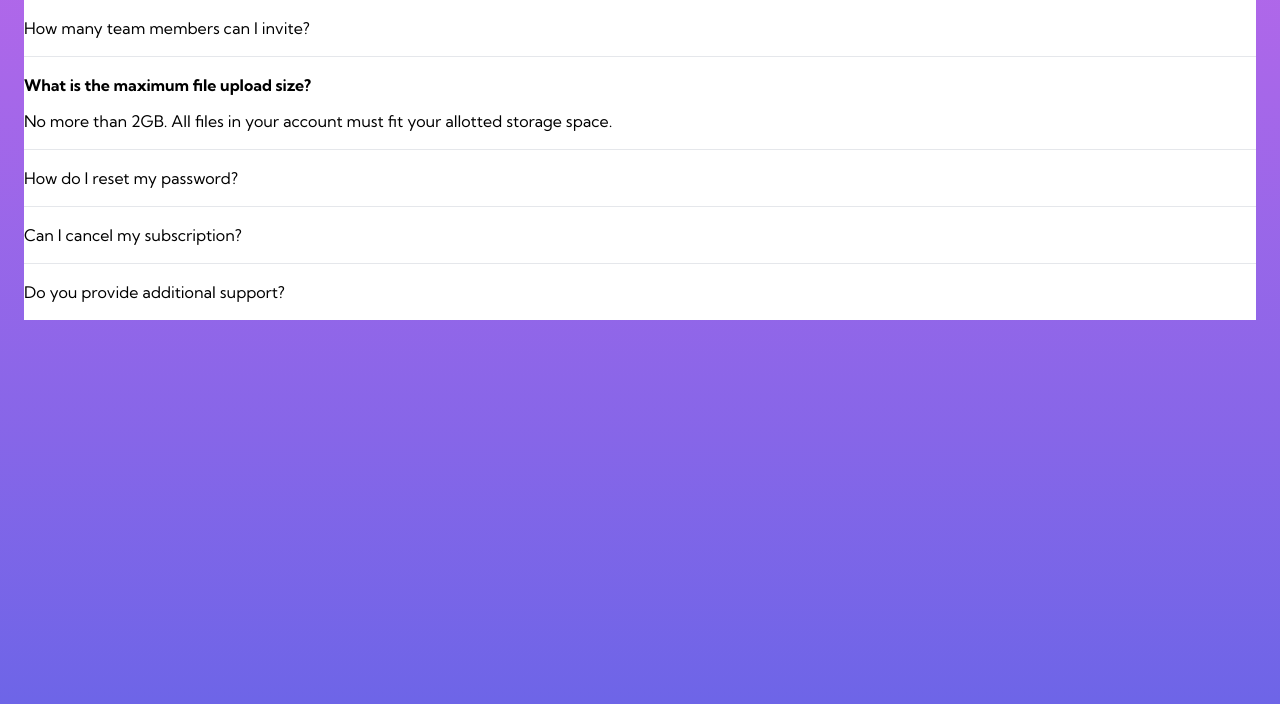
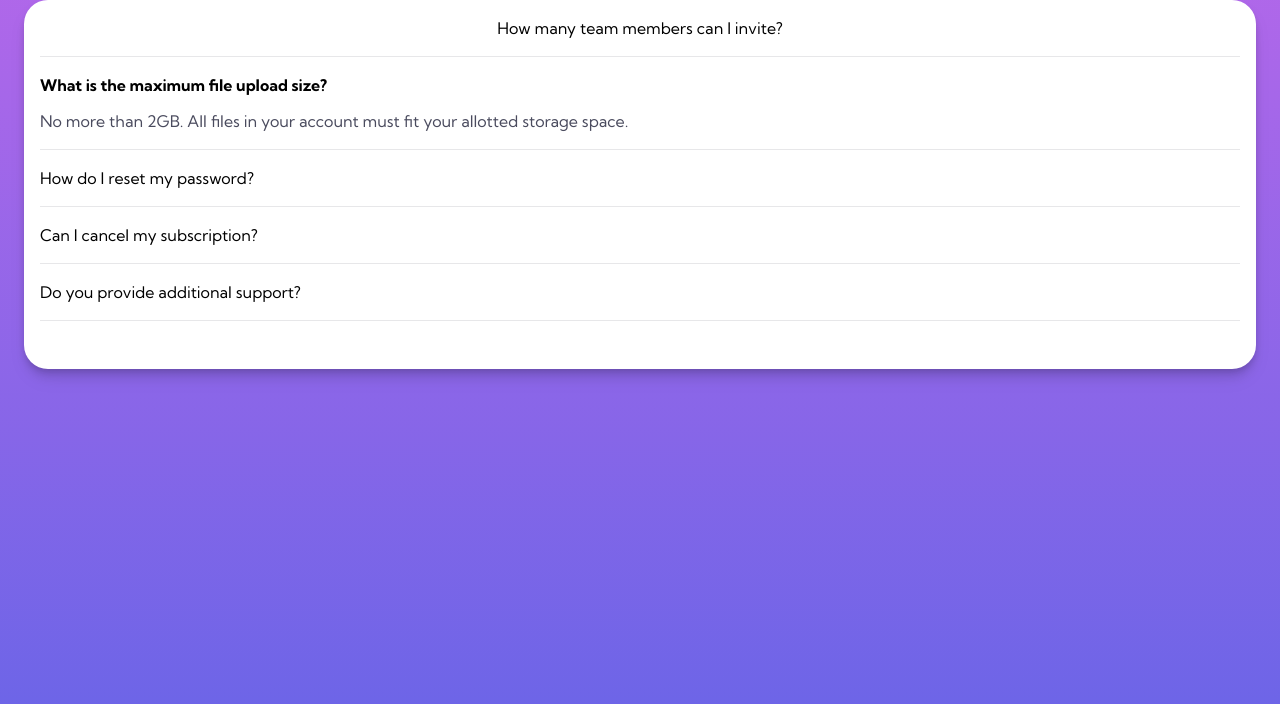
Before and after one commit to JustinByrne/FM-faq-accordion-card, a website: page index.html in a window 1280 px wide. Drawn offline with nearby package versions, Linux system fonts and the light colour scheme.

Commit message:
Added a bit of color and toggle accordion

```diff
--- a/index.html
+++ b/index.html
@@ -13,53 +13,63 @@
     </head>
 
     <body class="bg-gradient-to-b from-violet-soft to-blue-soft min-h-screen px-6">
-        <div class="font-kumbh-sans bg-white" x-data="{ open: '2' }">
+        <div class="font-kumbh-sans bg-white px-4 pb-12 rounded-3xl overflow-hidden drop-shadow-lg shadow-lg" x-data="{ open: '2' }">
             <div class="py-4">
-                <div class="cursor-pointer" @click="open = 1" :class="{ 'font-bold': open == 1 }">
+                <div class="cursor-pointer flex justify-around" @click="open = toggle(open, 1)" :class="{ 'font-bold pb-3': open == 1 }">
                     How many team members can I invite?
                 </div>
-                <div :class="{ 'hidden': open != 1 }">
+                <div class="text-blue-very-dark-grayish" :class="{ 'hidden': open != 1 }">
                     You can invite up to 2 additional users on the Free plan. There is no limit on
                     team members for the Premium plan.
                 </div>
             </div>
-            <hr>
+            <hr class="border-t border-blue-light-grayish">
             <div class="py-4">
-                <div class="cursor-pointer" @click="open = 2" :class="{ 'font-bold pb-3': open == 2 }">
+                <div class="cursor-pointer" @click="open = toggle(open, 2)" :class="{ 'font-bold pb-3': open == 2 }">
                     What is the maximum file upload size?
                 </div>
-                <div :class="{ 'hidden': open != 2 }">
+                <div class="text-blue-very-dark-grayish" :class="{ 'hidden': open != 2 }">
                     No more than 2GB. All files in your account must fit your allotted storage space.
                 </div>
             </div>
-            <hr>
+            <hr class="border-t border-blue-light-grayish">
             <div class="py-4">
-                <div class="cursor-pointer" @click="open = 3" :class="{ 'font-bold': open == 3 }">
+                <div class="cursor-pointer" @click="open = toggle(open, 3)" :class="{ 'font-bold pb-3': open == 3 }">
                     How do I reset my password?
                 </div>
-                <div :class="{ 'hidden': open != 3 }">
+                <div class="text-blue-very-dark-grayish" :class="{ 'hidden': open != 3 }">
                     Click “Forgot password” from the login page or “Change password” from your profile page.
                     A reset link will be emailed to you.
                 </div>
             </div>
-            <hr>
+            <hr class="border-t border-blue-light-grayish">
             <div class="py-4">
-                <div class="cursor-pointer" @click="open = 4" :class="{ 'font-bold': open == 4 }">
+                <div class="cursor-pointer" @click="open = toggle(open, 4)" :class="{ 'font-bold pb-3': open == 4 }">
                     Can I cancel my subscription?
                 </div>
-                <div :class="{ 'hidden': open != 4 }">
+                <div class="text-blue-very-dark-grayish" :class="{ 'hidden': open != 4 }">
                     Yes! Send us a message and we’ll process your request no questions asked.
                 </div>
             </div>
-            <hr>
+            <hr class="border-t border-blue-light-grayish">
             <div class="py-4">
-                <div class="cursor-pointer" @click="open = 5" :class="{ 'font-bold': open == 5 }">
+                <div class="cursor-pointer" @click="open = toggle(open, 5)" :class="{ 'font-bold pb-3': open == 5 }">
                     Do you provide additional support?
                 </div>
-                <div :class="{ 'hidden': open != 5 }">
+                <div class="text-blue-very-dark-grayish" :class="{ 'hidden': open != 5 }">
                     Chat and email support is available 24/7. Phone lines are open during normal business hours.
                 </div>
             </div>
+            <hr class="border-t border-blue-light-grayish">
         </div>
+        <script>
+            function toggle(open, value) {
+                if (open == value) {
+                    return false;
+                } else {
+                    return value;
+                }
+            }
+        </script>
     </body>
 </html>
```
Also changed, not shown: tailwind.css.
